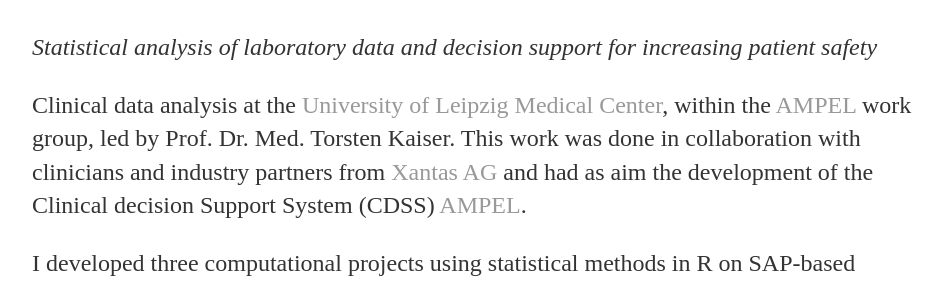
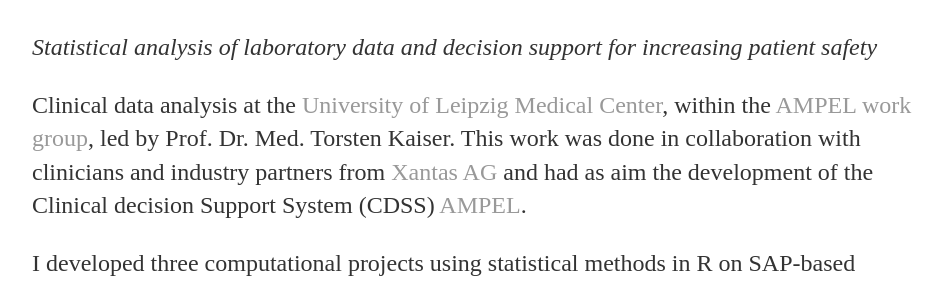
Before and after one commit to waltercostamb/waltercostamb.github.io, a Jekyll site: the page built from projects/index.html, in a window 1280 px wide and 900 px high, scrolled down 1661 px. Shown: the part 168-455 px from the top of the window, without its empty margins (160-1111 px from the left). Built offline with Jekyll 4.4.1, drawn with Linux system fonts in a browser that asks for light colours; part of the change alters nothing that is shown.

```diff
--- a/projects/index.html
+++ b/projects/index.html
@@ -52,7 +52,7 @@ Figure: Top 10 most important proteins (COGs) in ML classification models of mic
 
 <p>
 Clinical data analysis at the <a href="https://www.uniklinikum-leipzig.de/en">University of Leipzig Medical Center</a>,
-	within the <a href="https://www.uniklinikum-leipzig.de/einrichtungen/ampel/en">AMPEL</a> work group, led by Prof.
+	within the <a href="https://www.uniklinikum-leipzig.de/einrichtungen/ampel/en">AMPEL work group</a>, led by Prof.
 	Dr. Med. Torsten Kaiser. This work was done in collaboration with clinicians and industry partners from
 	<a href="https://www.xantas.eu/">Xantas AG</a> and had as aim the development of the Clinical decision Support
 	System (CDSS) <a href="https://www.ampel.care/">AMPEL</a>.
```
